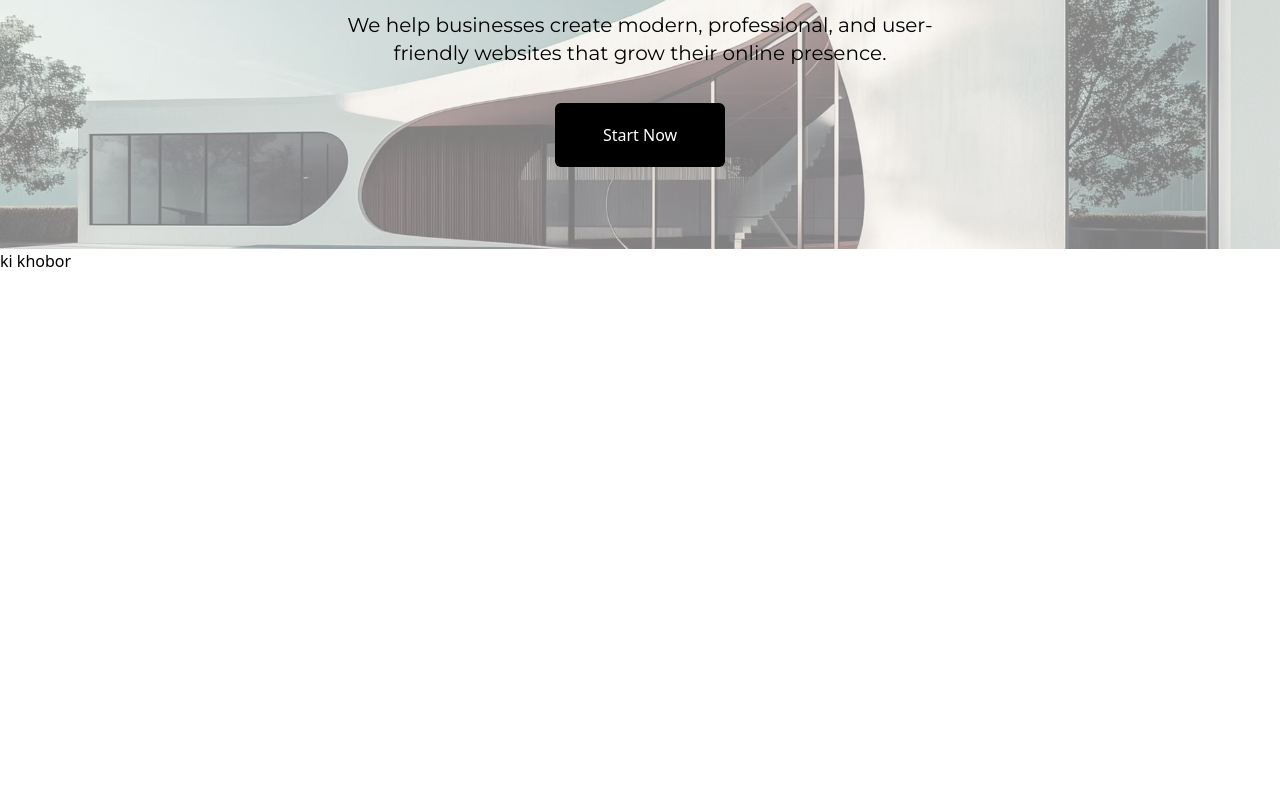
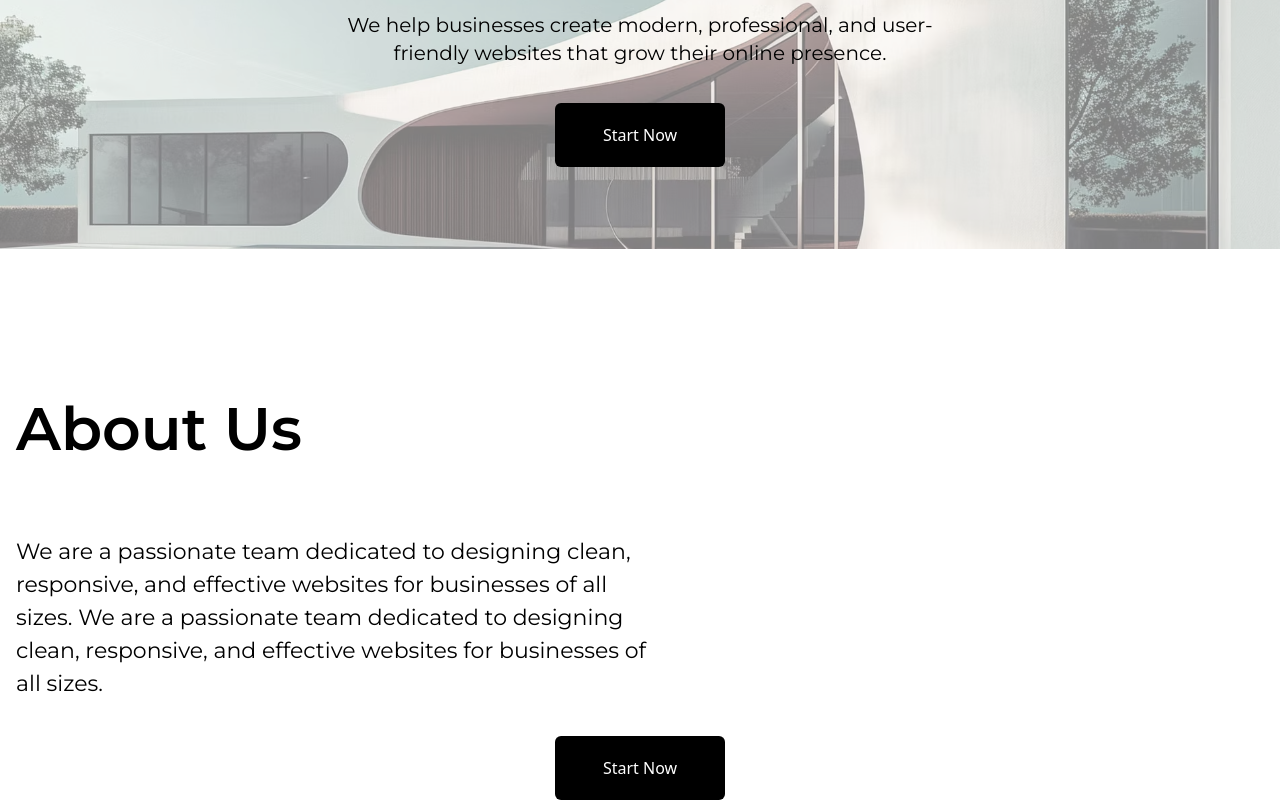
Before and after one commit to Rakib-Hassan-web/design-for-online-test-with-next.js, a Next.js app: page / in a window 1280 px wide. Shown: the part 245-1045 px from the top of the page. Before the commit the page ends 800 px from the top, so only its background shows below. Built offline with nearby package versions, Linux system fonts and the light colour scheme.

Commit message:
about sevtion works on process

```diff
--- a/app/(components)/About.jsx
+++ b/app/(components)/About.jsx
@@ -2,9 +2,52 @@ import React from 'react'
 
 const About = () => {
   return (
-    <div>
-      ki khobor
+    <>
+
+    <div id='about'>
+
+
+       <div className='mt-[150px]'>
+
+   <div className="container">
+
+    <h1 className="text-6xl font-semibold font-mon">
+
+     About Us
+    </h1>
+
+    <div className="w-full mt-10 ">
+      <div className="w-[650px]">
+        <p className="text-[22px] font-normal font-mon  py-9">
+        We are a passionate team dedicated to designing clean, responsive, and effective websites for businesses of all sizes. We are a passionate team dedicated to designing clean, responsive, and effective websites for businesses of all sizes.
+        </p>
+      </div>
     </div>
+
+    <div className="flex justify-center">
+      <button className="  cursor-pointer px-12 py-5 bg-black text-white font-medium rounded-md transition-all duration-300 hover:bg-[#2373F4] hover:text-black hover:scale-105">
+        Start Now
+      </button>
+    </div>
+
+  </div>
+
+
+
+
+
+
+       </div>
+
+
+
+
+
+
+
+    </div>
+
+    </>
   )
 }
 
--- a/app/(components)/Banner.jsx
+++ b/app/(components)/Banner.jsx
@@ -4,8 +4,8 @@ import Image from "next/image";
 const Banner = () => {
   return (
     <>
-<div>
- <div className="relative w-full">
+<div id='about'>
+      <div className="relative w-full">
 
   <Image
     src="/bannerIMG.avif"
@@ -38,7 +38,7 @@ const Banner = () => {
 
   </div>
 
-</div>
+       </div>
 </div>
 
 
```
